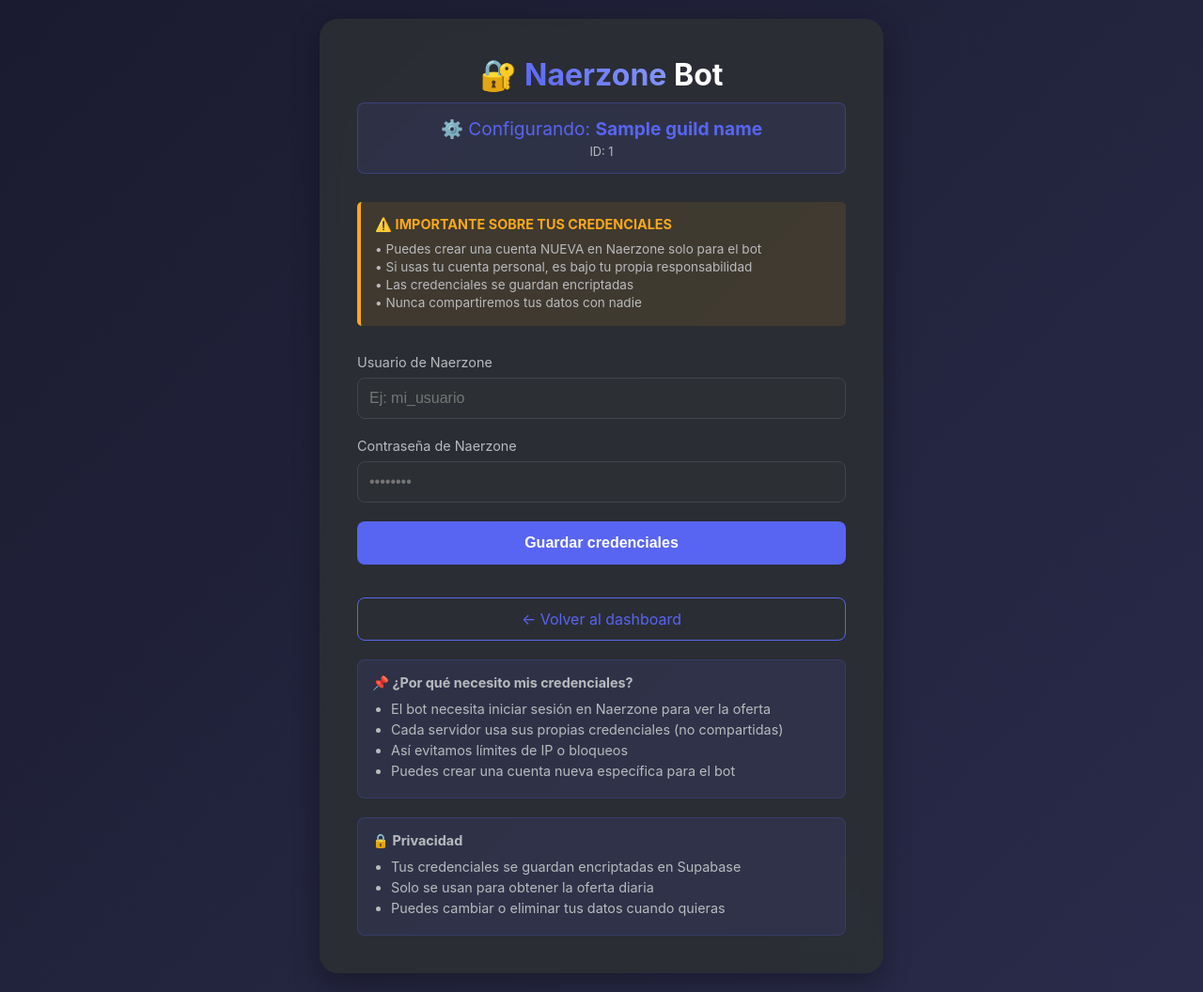
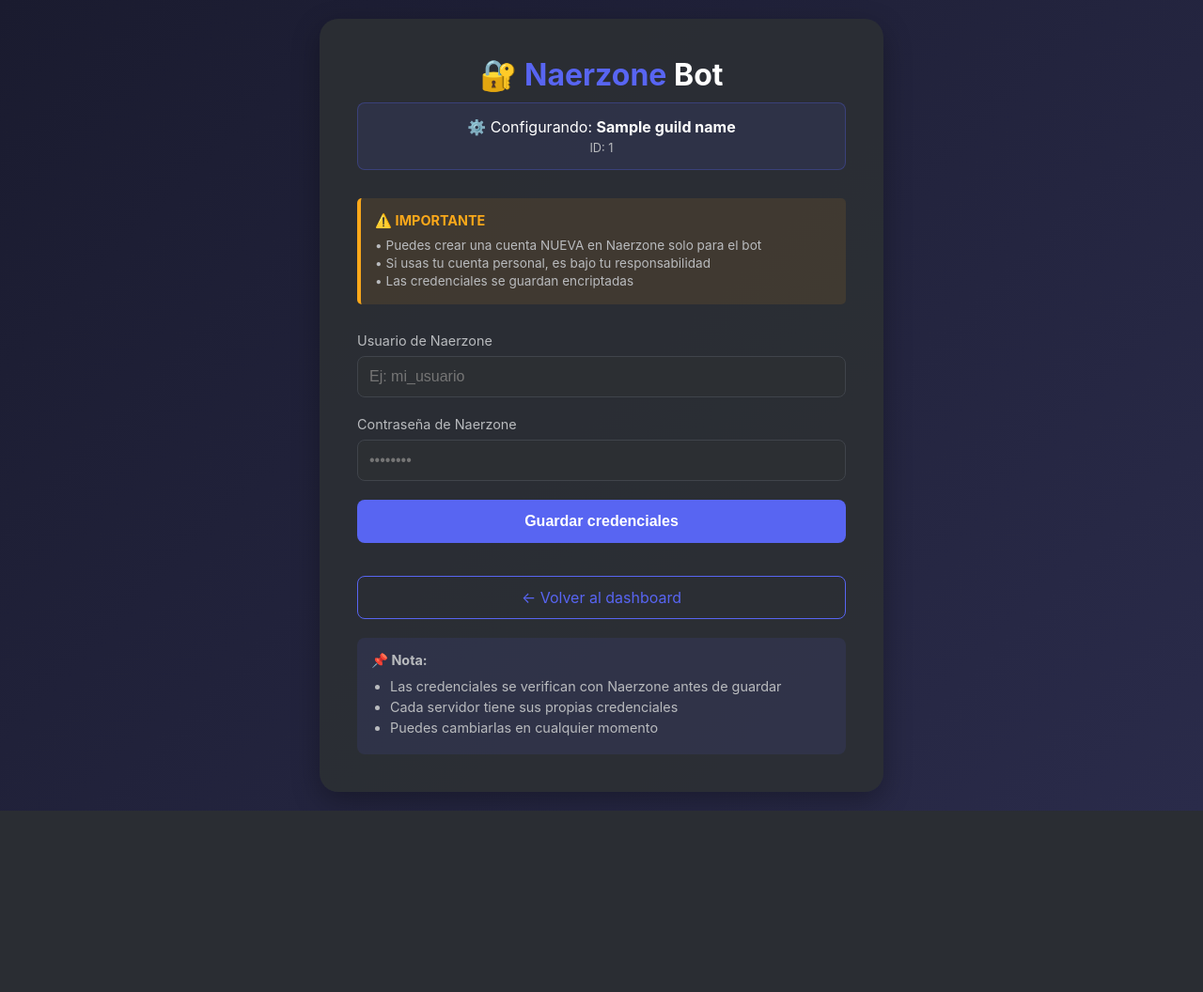
Before and after one commit to Panzerdote/naerzone-bot, a Flask app: template templates/guild_config.html in a window 1280 px wide. Shown: the whole page at 94% size. After the commit the page ends 863 px from the top, so only its background shows below. Run offline with Flask 3, Linux system fonts and the light colour scheme; the template is opened without the code that fills it: most values are stand-ins (such as "Sample title", 1, 10 or a date in 2020).

Commit message:
Refactor guild configuration HTML and scripts

```diff
--- a/templates/guild_config.html
+++ b/templates/guild_config.html
@@ -10,7 +10,6 @@
             padding: 0;
             box-sizing: border-box;
         }
-
         body {
             font-family: -apple-system, BlinkMacSystemFont, 'Segoe UI', Roboto, sans-serif;
             background: linear-gradient(135deg, #1a1b2f 0%, #2a2b4a 100%);
@@ -21,7 +20,6 @@
             justify-content: center;
             padding: 20px;
         }
-
         .container {
             max-width: 600px;
             width: 100%;
@@ -29,40 +27,28 @@
             background: rgba(44, 47, 51, 0.9);
             border-radius: 20px;
             box-shadow: 0 10px 30px rgba(0,0,0,0.3);
-            backdrop-filter: blur(10px);
         }
-
         h1 {
+            text-align: center;
             margin-bottom: 10px;
-            text-align: center;
-            font-size: 2rem;
         }
-
         h1 span {
             color: #5865F2;
-            background: linear-gradient(45deg, #5865F2, #8a9aff);
-            -webkit-background-clip: text;
-            -webkit-text-fill-color: transparent;
         }
-
         .server-name {
-            color: #5865F2;
-            font-size: 1.2rem;
-            margin-bottom: 30px;
+            background: rgba(88, 101, 242, 0.1);
             padding: 15px;
-            background: rgba(88, 101, 242, 0.1);
             border-radius: 8px;
             text-align: center;
+            margin-bottom: 30px;
             border: 1px solid rgba(88, 101, 242, 0.3);
             word-break: break-word;
         }
-
         .server-id {
             font-size: 0.8rem;
             color: #b9bbbe;
             margin-top: 5px;
         }
-
         .warning {
             background: rgba(250, 168, 26, 0.1);
             border-left: 4px solid #faa81a;
@@ -70,32 +56,27 @@
             margin-bottom: 30px;
             border-radius: 5px;
         }
-
         .warning p {
             color: #faa81a;
             font-size: 0.9rem;
             font-weight: 600;
             margin-bottom: 8px;
         }
-
         .warning small {
             color: #b9bbbe;
             font-size: 0.85rem;
             line-height: 1.4;
             display: block;
         }
-
         .form-group {
             margin-bottom: 20px;
         }
-
         label {
             display: block;
             margin-bottom: 8px;
             color: #b9bbbe;
             font-size: 0.9rem;
         }
-
         input {
             width: 100%;
             padding: 12px;
@@ -104,14 +85,11 @@
             background: #2c2f33;
             color: white;
             font-size: 1rem;
-            transition: border-color 0.3s;
         }
-
         input:focus {
             outline: none;
             border-color: #5865F2;
         }
-
         button {
             width: 100%;
             padding: 14px;
@@ -122,20 +100,16 @@
             font-size: 1rem;
             font-weight: 600;
             cursor: pointer;
-            transition: background 0.3s, transform 0.2s;
+            transition: background 0.3s;
             margin-bottom: 15px;
         }
-
         button:hover:not(:disabled) {
             background: #4752c4;
-            transform: translateY(-2px);
         }
-
         button:disabled {
             opacity: 0.5;
             cursor: not-allowed;
         }
-
         .btn-secondary {
             display: inline-block;
             padding: 12px 24px;
@@ -148,11 +122,9 @@
             transition: all 0.3s;
             width: 100%;
         }
-
         .btn-secondary:hover {
             background: rgba(88, 101, 242, 0.1);
         }
-
         .error-message {
             color: #ed4245;
             font-size: 0.9rem;
@@ -162,18 +134,15 @@
             background: rgba(237, 66, 69, 0.1);
             border-radius: 8px;
         }
-
         .success-message {
             color: #3ba55c;
             font-size: 0.9rem;
             margin-top: 5px;
             display: none;
-            text-align: center;
             padding: 10px;
             background: rgba(59, 165, 92, 0.1);
             border-radius: 8px;
         }
-
         .loader {
             display: none;
             border: 3px solid #2c2f33;
@@ -184,18 +153,15 @@
             animation: spin 1s linear infinite;
             margin: 10px auto;
         }
-
         @keyframes spin {
             0% { transform: rotate(0deg); }
             100% { transform: rotate(360deg); }
         }
-
         .button-group {
             display: flex;
             gap: 10px;
             margin-top: 20px;
         }
-
         .info-box {
             background: rgba(88, 101, 242, 0.1);
             border-radius: 8px;
@@ -203,29 +169,13 @@
             margin-top: 20px;
             font-size: 0.9rem;
             color: #b9bbbe;
-            border: 1px solid rgba(88, 101, 242, 0.2);
         }
-
-        .info-box p {
-            margin-bottom: 10px;
-        }
-
         .info-box ul {
             padding-left: 20px;
+            margin-top: 10px;
         }
-
         .info-box li {
             margin-bottom: 5px;
-        }
-
-        .debug-info {
-            font-size: 0.8rem;
-            color: #b9bbbe;
-            margin-top: 10px;
-            padding: 5px;
-            background: rgba(0,0,0,0.2);
-            border-radius: 4px;
-            display: none;
         }
     </style>
 </head>
@@ -239,12 +189,11 @@
         </div>
 
         <div class="warning">
-            <p>⚠️ <strong>IMPORTANTE SOBRE TUS CREDENCIALES</strong></p>
+            <p>⚠️ <strong>IMPORTANTE</strong></p>
             <small>
                 • Puedes crear una cuenta NUEVA en Naerzone solo para el bot<br>
-                • Si usas tu cuenta personal, es bajo tu propia responsabilidad<br>
-                • Las credenciales se guardan encriptadas<br>
-                • Nunca compartiremos tus datos con nadie
+                • Si usas tu cuenta personal, es bajo tu responsabilidad<br>
+                • Las credenciales se guardan encriptadas
             </small>
         </div>
 
@@ -253,26 +202,20 @@
             <input type="hidden" id="guild_name" value="{{ guild_name }}">
 
             <div class="form-group">
-                <label for="usuario">Usuario de Naerzone</label>
-                <input type="text" id="usuario" name="usuario" required
-                       placeholder="Ej: mi_usuario"
-                       autocomplete="off">
+                <label>Usuario de Naerzone</label>
+                <input type="text" id="usuario" required placeholder="Ej: mi_usuario">
             </div>
 
             <div class="form-group">
-                <label for="password">Contraseña de Naerzone</label>
-                <input type="password" id="password" name="password" required
-                       placeholder="••••••••"
-                       autocomplete="off">
+                <label>Contraseña de Naerzone</label>
+                <input type="password" id="password" required placeholder="••••••••">
             </div>
 
             <div class="error-message" id="errorMsg"></div>
             <div class="success-message" id="successMsg"></div>
             <div class="loader" id="loader"></div>
 
-            <button type="submit" id="submitBtn">
-                Guardar credenciales
-            </button>
+            <button type="submit" id="submitBtn">Guardar credenciales</button>
         </form>
 
         <div class="button-group">
@@ -280,26 +223,12 @@
         </div>
 
         <div class="info-box">
-            <p><strong>📌 ¿Por qué necesito mis credenciales?</strong></p>
+            <p><strong>📌 Nota:</strong></p>
             <ul>
-                <li>El bot necesita iniciar sesión en Naerzone para ver la oferta</li>
-                <li>Cada servidor usa sus propias credenciales (no compartidas)</li>
-                <li>Así evitamos límites de IP o bloqueos</li>
-                <li>Puedes crear una cuenta nueva específica para el bot</li>
+                <li>Las credenciales se verifican con Naerzone antes de guardar</li>
+                <li>Cada servidor tiene sus propias credenciales</li>
+                <li>Puedes cambiarlas en cualquier momento</li>
             </ul>
-        </div>
-
-        <div class="info-box">
-            <p><strong>🔒 Privacidad</strong></p>
-            <ul>
-                <li>Tus credenciales se guardan encriptadas en Supabase</li>
-                <li>Solo se usan para obtener la oferta diaria</li>
-                <li>Puedes cambiar o eliminar tus datos cuando quieras</li>
-            </ul>
-        </div>
-
-        <div class="debug-info" id="debugInfo">
-            <!-- Información de depuración visible solo si hay error -->
         </div>
     </div>
 
@@ -313,42 +242,24 @@
         const errorMsg = document.getElementById('errorMsg');
         const successMsg = document.getElementById('successMsg');
         const loader = document.getElementById('loader');
-        const debugInfo = document.getElementById('debugInfo');
-
-        // Mostrar información de depuración
-        console.log('🔍 Debug - Valores iniciales:');
-        console.log('   guild_id:', guildId.value);
-        console.log('   guild_name:', guildName.value);
 
         form.addEventListener('submit', async (e) => {
             e.preventDefault();
 
-            // Validar que guild_id no esté vacío
-            if (!guildId.value || guildId.value === '') {
-                errorMsg.textContent = '❌ Error: ID del servidor vacío. Por favor, vuelve al dashboard y selecciona el servidor nuevamente.';
+            if (!guildId.value) {
+                errorMsg.textContent = 'Error: ID del servidor no válido';
                 errorMsg.style.display = 'block';
                 return;
             }
 
-            // Resetear mensajes
             errorMsg.style.display = 'none';
             successMsg.style.display = 'none';
-            errorMsg.textContent = '';
-            successMsg.textContent = '';
-
-            // Deshabilitar botón y mostrar loader
             submitBtn.disabled = true;
             loader.style.display = 'block';
 
-            console.log('📤 Enviando formulario:');
-            console.log('   guild_id:', guildId.value);
-            console.log('   guild_name:', guildName.value);
-            console.log('   usuario:', usuario.value);
-
             try {
-                // 1. Verificar credenciales con Naerzone
-                console.log('🔍 Verificando credenciales...');
-                const verifyResponse = await fetch('/api/verificar-credenciales', {
+                // Verificar credenciales
+                const verifyRes = await fetch('/api/verificar-credenciales', {
                     method: 'POST',
                     headers: { 'Content-Type': 'application/json' },
                     body: JSON.stringify({
@@ -357,16 +268,14 @@
                     })
                 });
 
-                const verifyData = await verifyResponse.json();
-                console.log('📊 Respuesta verificación:', verifyData);
+                const verifyData = await verifyRes.json();
 
                 if (!verifyData.valido) {
-                    throw new Error('Credenciales inválidas. Verifica tu usuario y contraseña.');
+                    throw new Error('Credenciales inválidas');
                 }
 
-                // 2. Guardar en base de datos
-                console.log('💾 Guardando credenciales...');
-                const saveResponse = await fetch('/api/guardar-credenciales', {
+                // Guardar
+                const saveRes = await fetch('/api/guardar-credenciales', {
                     method: 'POST',
                     headers: { 'Content-Type': 'application/json' },
                     body: JSON.stringify({
@@ -377,52 +286,27 @@
                     })
                 });
 
-                const saveData = await saveResponse.json();
-                console.log('📊 Respuesta guardado:', saveData);
+                const saveData = await saveRes.json();
 
                 if (!saveData.exito) {
-                    throw new Error(saveData.error || 'Error guardando credenciales');
+                    throw new Error(saveData.error || 'Error al guardar');
                 }
 
-                // Éxito
-                successMsg.textContent = '✅ Credenciales guardadas correctamente. Puedes cerrar esta ventana y usar el bot en Discord.';
+                successMsg.textContent = '✅ Credenciales guardadas correctamente';
                 successMsg.style.display = 'block';
 
-                // Limpiar campos sensibles
-                usuario.value = '';
-                password.value = '';
-
-                // Opcional: redirigir después de 3 segundos
                 setTimeout(() => {
                     window.location.href = '/dashboard';
-                }, 3000);
+                }, 2000);
 
             } catch (error) {
-                console.error('❌ Error:', error);
                 errorMsg.textContent = error.message;
                 errorMsg.style.display = 'block';
-
-                // Mostrar información de depuración
-                debugInfo.style.display = 'block';
-                debugInfo.innerHTML = `
-                    <strong>Información de depuración:</strong><br>
-                    Guild ID: ${guildId.value}<br>
-                    Guild Name: ${guildName.value}<br>
-                    Error: ${error.message}
-                `;
             } finally {
                 submitBtn.disabled = false;
                 loader.style.display = 'none';
             }
         });
-
-        // Validar que el campo guild_id no esté vacío al cargar
-        window.addEventListener('load', function() {
-            if (!guildId.value || guildId.value === '') {
-                errorMsg.textContent = '⚠️ Advertencia: No se detectó el ID del servidor. Por favor, vuelve al dashboard y selecciona el servidor nuevamente.';
-                errorMsg.style.display = 'block';
-            }
-        });
     </script>
 </body>
 </html>
```
